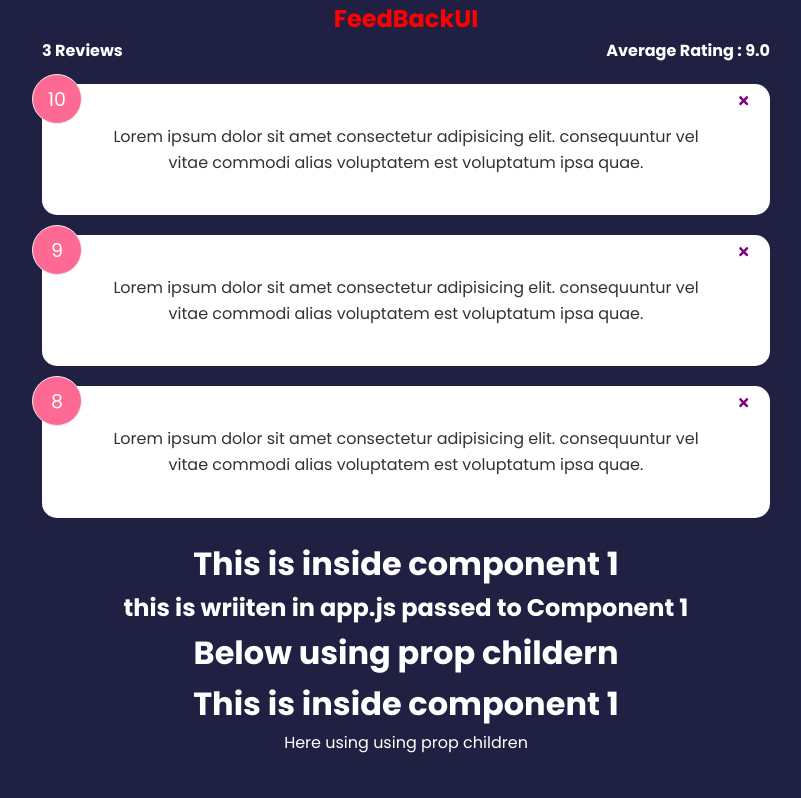
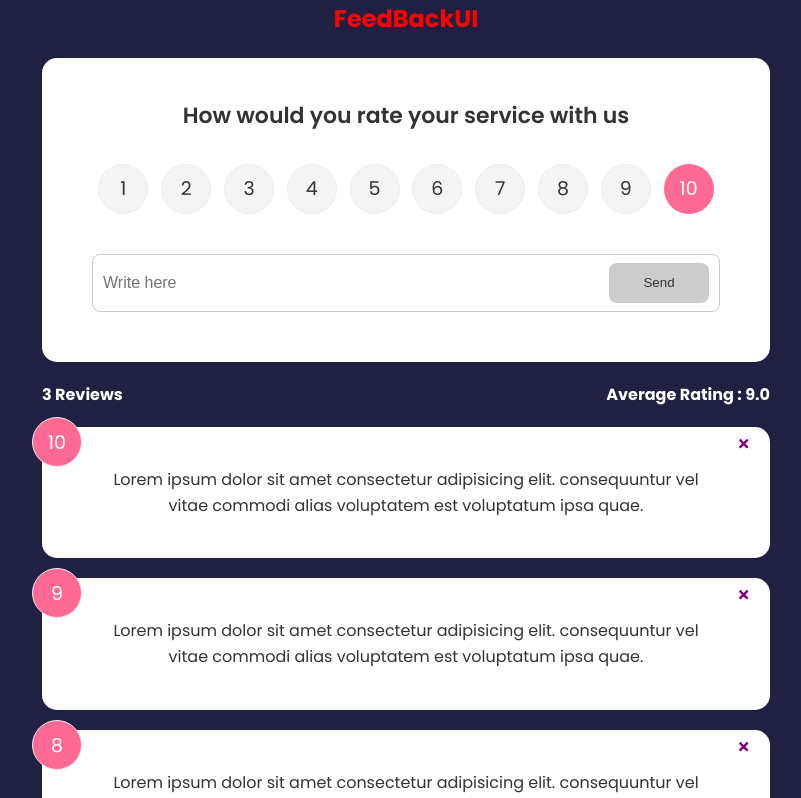
Before and after one commit to ZeffK/ReactLearning, a React (Create React App) app: page / in a window 1280 px wide. Shown: the top 798 px of the page, without its empty margins (234-1035 px from the left). Built offline with nearby package versions, Linux system fonts and the light colour scheme.

Commit message:
onsubmit of feedbackdata

```diff
--- a/package.json
+++ b/package.json
@@ -10,6 +10,7 @@
     "react-dom": "^18.0.0",
     "react-icons": "^4.3.1",
     "react-scripts": "5.0.0",
+    "uuid": "^8.3.2",
     "web-vitals": "^2.1.4"
   },
   "scripts": {
--- a/src/App.js
+++ b/src/App.js
@@ -1,4 +1,5 @@
 
+import {v4 as uuidv4} from 'uuid'
 import FeedbackData from './data/data';
 import './App.css';
 import Component from './component'
@@ -8,6 +9,7 @@ import Header from './header';
 import { useState } from 'react';
 import Feedbacklist from './Feedbacklist';
 import Feedbackstats from './FeedbackStats';
+import FeedbackForm from './FeedbackForm'
 
 function App() {
 
@@ -22,11 +24,19 @@ function App() {
 
   }
 
+
+  const addFeedBack=(newFeedback)=>{
+    console.log(newFeedback)
+    newFeedback.id=uuidv4()
+    setFeedback([newFeedback,...Feedback])
+  }
+
   return (
     <div className="App">
 
 
     <Header/>
+    <FeedbackForm handleAdd={addFeedBack}/>
     <Feedbackstats Feedback={Feedback}/>
     <Feedbacklist Feedback={Feedback} handleDelete={deleteFeedback}/>
     <Component text="this is wriiten in app.js passed to Component 1"></Component>
--- /dev/null
+++ b/src/Button.jsx
@@ -0,0 +1,29 @@
+import PropTypes from 'prop-types'
+
+const Button = ({children,type,version,isDisabled}) => {
+    return (
+
+        <div>
+            <button className={`btn btn-${version}`} type={type} disabled={isDisabled}>
+
+                    {children}
+
+            </button>
+        </div>
+
+     );
+}
+
+Button.defaultProps={
+    version:'primary',
+    type:'button',
+    isDisabled:false
+}
+
+Button.PropType={
+    childern:PropTypes.node.isRequired,
+    version:PropTypes.string,
+    type:PropTypes.string,
+    isDisabled:PropTypes.bool
+}
+export default Button;
--- /dev/null
+++ b/src/Card.jsx
@@ -0,0 +1,17 @@
+import React from 'react'
+
+const Card = ({children}) => {
+    return (
+        <div className='container'>
+             <div className="card">
+
+                {children}
+
+            </div>
+
+
+        </div>
+     );
+}
+
+export default Card;
--- /dev/null
+++ b/src/FeedbackForm.jsx
@@ -0,0 +1,90 @@
+import React, { useState } from 'react'
+import Card from './Card'
+import Button from './Button'
+import RatingSelect from './RatingSelect'
+
+const FeedbackForm = ({handleAdd}) => {
+
+    const [text,setText]=useState('')
+    const [btnDisabled,setbtnDisabled]=useState(true)
+    const [message,setMessage]=useState('')
+    const [rating,setRating]=useState(10)
+    const handleChange=(e)=>{
+
+        if(text ==='' ){
+            setbtnDisabled(true)
+            setMessage(null)
+        }
+
+        else if(text !=='' && text.trim().length <=10){
+            setbtnDisabled(true)
+            setMessage("Enter atleast 10 charcter")
+        }
+        else{
+            setMessage(null)
+            setbtnDisabled(false)
+        }
+
+        setText(e.target.value)
+
+    }
+
+    const handleSubmit=(e)=>{
+
+      e.preventDefault()
+
+      if (text.trim().length > 10){
+          const newFeedback={
+              text:text,
+              rating:rating
+          }
+
+          console.log(newFeedback)
+          handleAdd(newFeedback)
+          setText('')
+      }
+
+    }
+
+
+    return (
+
+        <div>
+
+           <Card>
+               <form onSubmit={handleSubmit}>
+
+                    <h2>How would you rate your service with us </h2>
+                     <RatingSelect select={(rating) => setRating(rating)}/>
+
+                    <div className="input-group">
+
+                    <input placeholder='Write here' type='text' value={text} onChange={handleChange}/>
+
+                        <Button type='submit' version='secondary' isDisabled={btnDisabled} > Send</Button>
+
+
+
+
+                    </div>
+
+                   <div className="message"> {message}</div>
+
+                </form>
+
+
+           </Card>
+
+           </div>
+
+
+
+
+
+
+
+
+     );
+}
+
+export default FeedbackForm;
--- a/src/FeedbackItem.jsx
+++ b/src/FeedbackItem.jsx
@@ -9,7 +9,7 @@ const FeedbackItem = ({item,handleDelete}) =>{
         <div className='container'>
             <div className='card' >
                 <div className="num-display"> {item.rating}</div>
-                <button onClick={()=> {handleDelete(item.id)}} className='close'>
+                <button onClick={ ()=> {handleDelete(item.id)}} className='close'>
                     <FaTimes color='purple'/>
                 </button>
                 <div className="text-display" > {item.text}</div>
--- a/src/FeedbackStats.jsx
+++ b/src/FeedbackStats.jsx
@@ -1,10 +1,11 @@
 import React from 'react'
-import FeedbackItem from './FeedbackItem';
+
 
 const Feedbackstats = ({Feedback}) => {
 
     let average= Feedback.reduce((acc,cur)=>{
         return acc+cur.rating
+
 
     },0 ) / Feedback.length //0 for acc initial value
 
```
